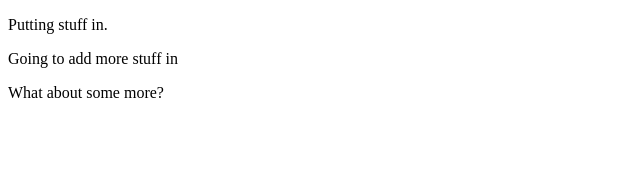
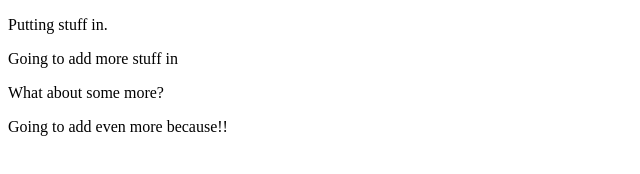
Before and after one commit to glenngineer1/second-project, a plain HTML site: page index.html in a window 1280 px wide. Shown: the whole page, without its empty margins (0-640 px from the left). Drawn offline with Linux system fonts and the light colour scheme.

Commit message:
added more stuff

```diff
--- a/index.html
+++ b/index.html
@@ -10,5 +10,6 @@
   <p>Putting stuff in.</p>
   <p>Going to add more stuff in</p>
   <p>What about some more?</p>
+  <p>Going to add even more because!!</p>
 </body>
 </html>
```
